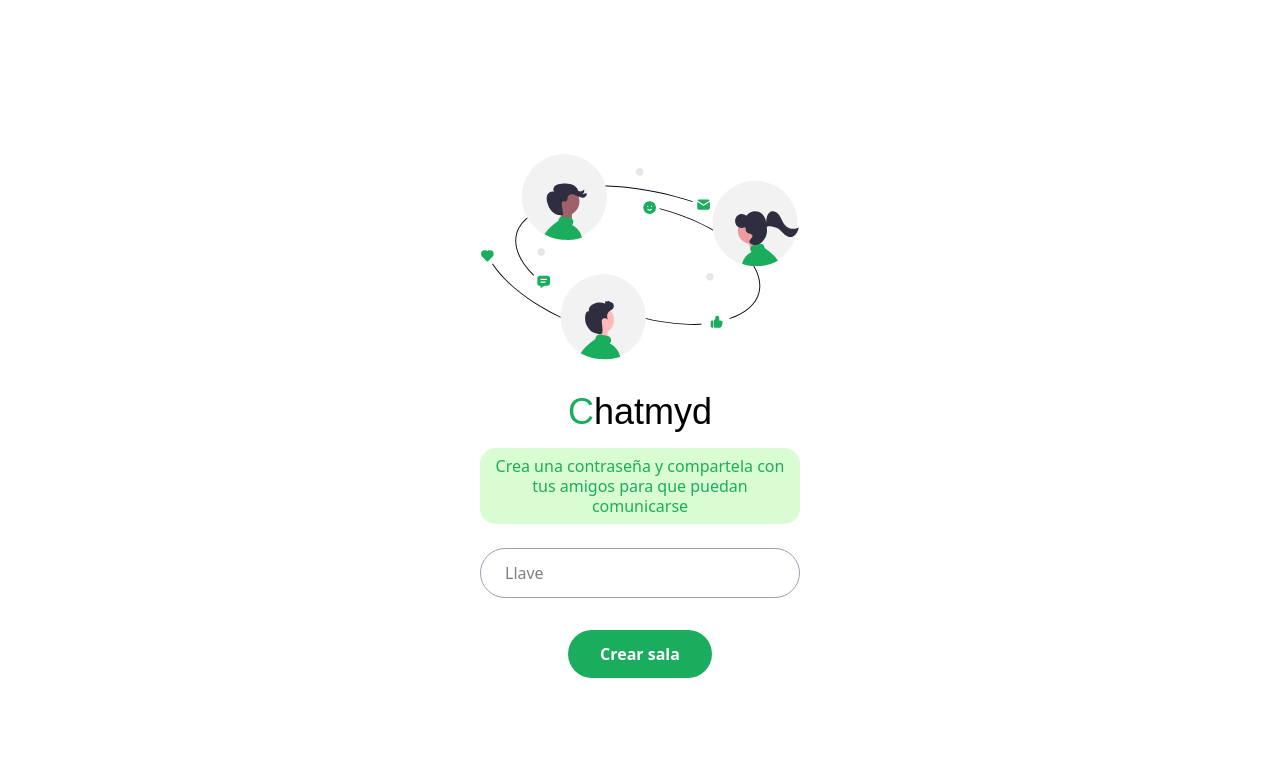
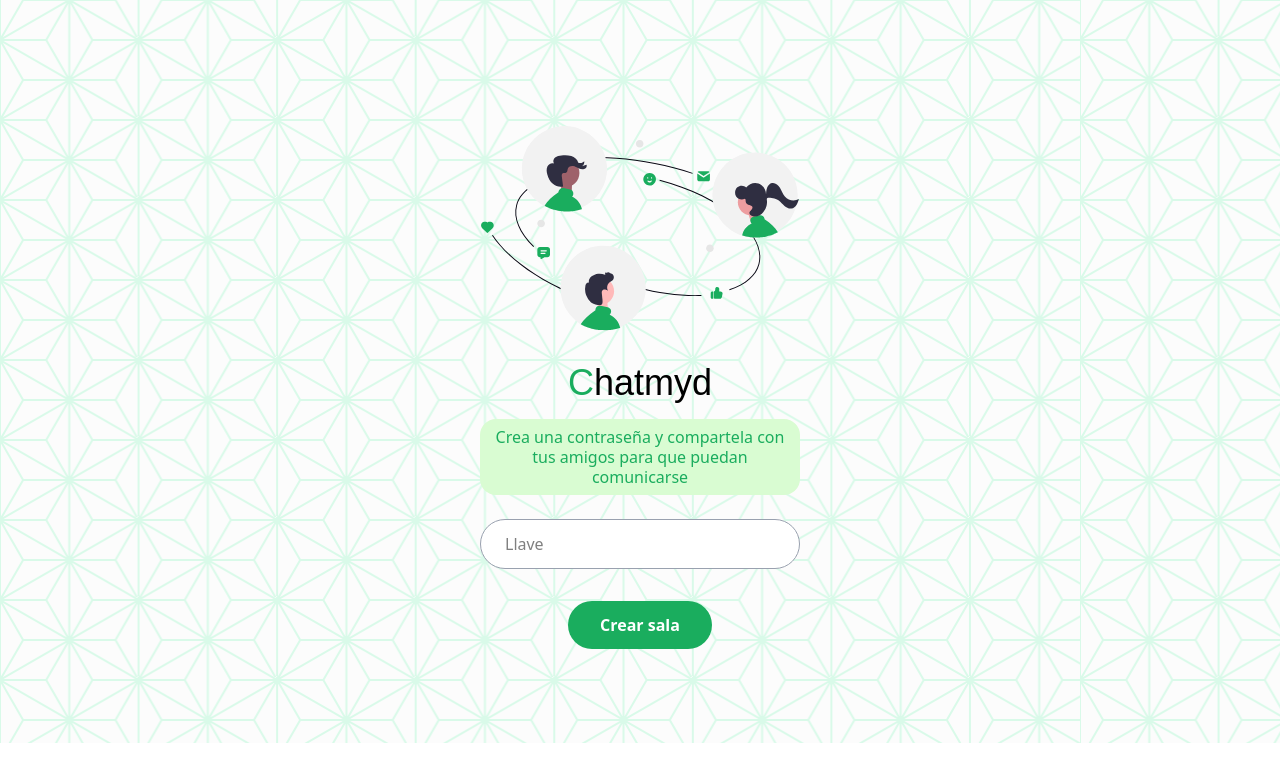
Before and after one commit to IyotoI/chat_my_del_front, a React app: page /login in a window 1280 px wide. Shown: the top 782 px of the page. Built offline with nearby package versions, Linux system fonts and the light colour scheme; the HTML template or start-up script is replaced by a standard one.

Commit message:
Improve compatibility with browser height

```diff
--- a/src/App.jsx
+++ b/src/App.jsx
@@ -1,7 +1,12 @@
 import AppRouter from "./routes/AppRouter";
 
 const App = () => {
-  return <AppRouter />;
+  return (
+    <div>
+      {/* <div className="p-7"></div> */}
+      <AppRouter />
+    </div>
+  );
 };
 
 export default App;
--- a/src/components/organisms/ChatOrganism.jsx
+++ b/src/components/organisms/ChatOrganism.jsx
@@ -18,6 +18,7 @@ export default function ChatOrganism({ children }) {
         />
         <CardMessages className="mb-1 bg-[#D9FCD2] ml-20 md:ml-50 xl:ml-118" />
         <CardMessages className="mb-1 bg-white mr-20 sm:mr-60" />
+        <CardMessages className="mb-1 bg-[#D9FCD2] ml-20 md:ml-50 xl:ml-118" />
       </div>
       {/* Parte inferior - chat */}
       <div className="p-3 bg-[#F5F2EB] ">
--- a/src/components/templates/ChatTemplate.jsx
+++ b/src/components/templates/ChatTemplate.jsx
@@ -1,3 +1,7 @@
 export default function ChatTemplate({ children }) {
-  return <div className="flex flex-col h-screen">{children}</div>;
+  return (
+    <div className="flex flex-col " style={{ height: "calc(100vh - 57px)" }}>
+      {children}
+    </div>
+  );
 }
--- a/src/components/templates/LoginTemplate.jsx
+++ b/src/components/templates/LoginTemplate.jsx
@@ -1,6 +1,19 @@
+import imgBackgroundLogin from "../../assets/images/backgroundLogin.png";
+
 export default function LoginTemplate({ children }) {
   return (
-    <div className="h-screen flex justify-center items-center px-10">
+    <div
+      className=" flex justify-center items-center px-10"
+      style={{
+        backgroundImage: `url(${imgBackgroundLogin})`,
+        height: "calc(100vh - 57px)",
+      }}
+    >
+      {/* <img
+        src={imgBackgroundLogin}
+        alt="Logo"
+        className="absolute inset-0 w-full h-full  object-cover"
+      /> */}
       {children}
     </div>
   );
```
Also changed, not shown: src/assets/images/backgroundLogin.png (added).
